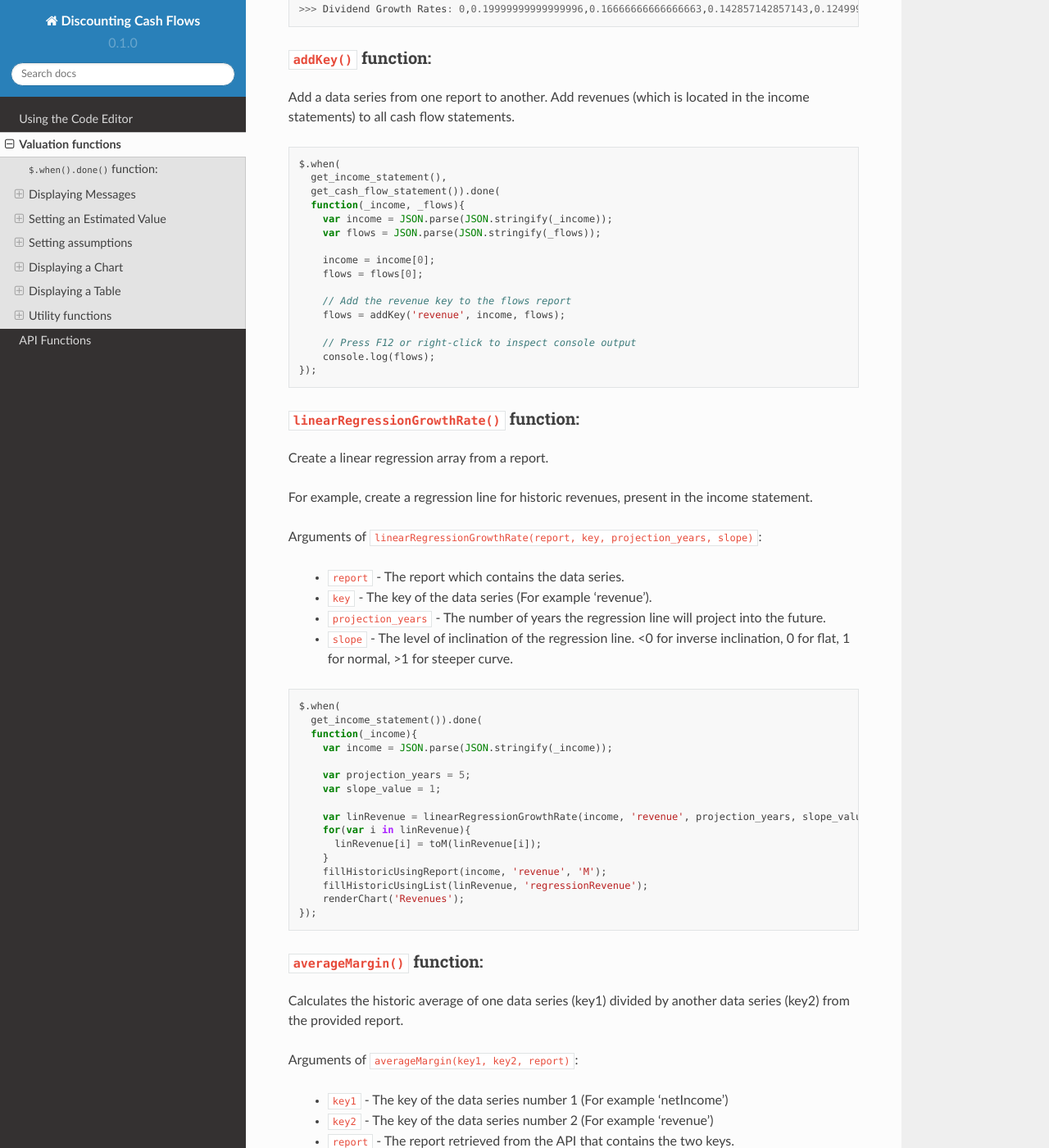
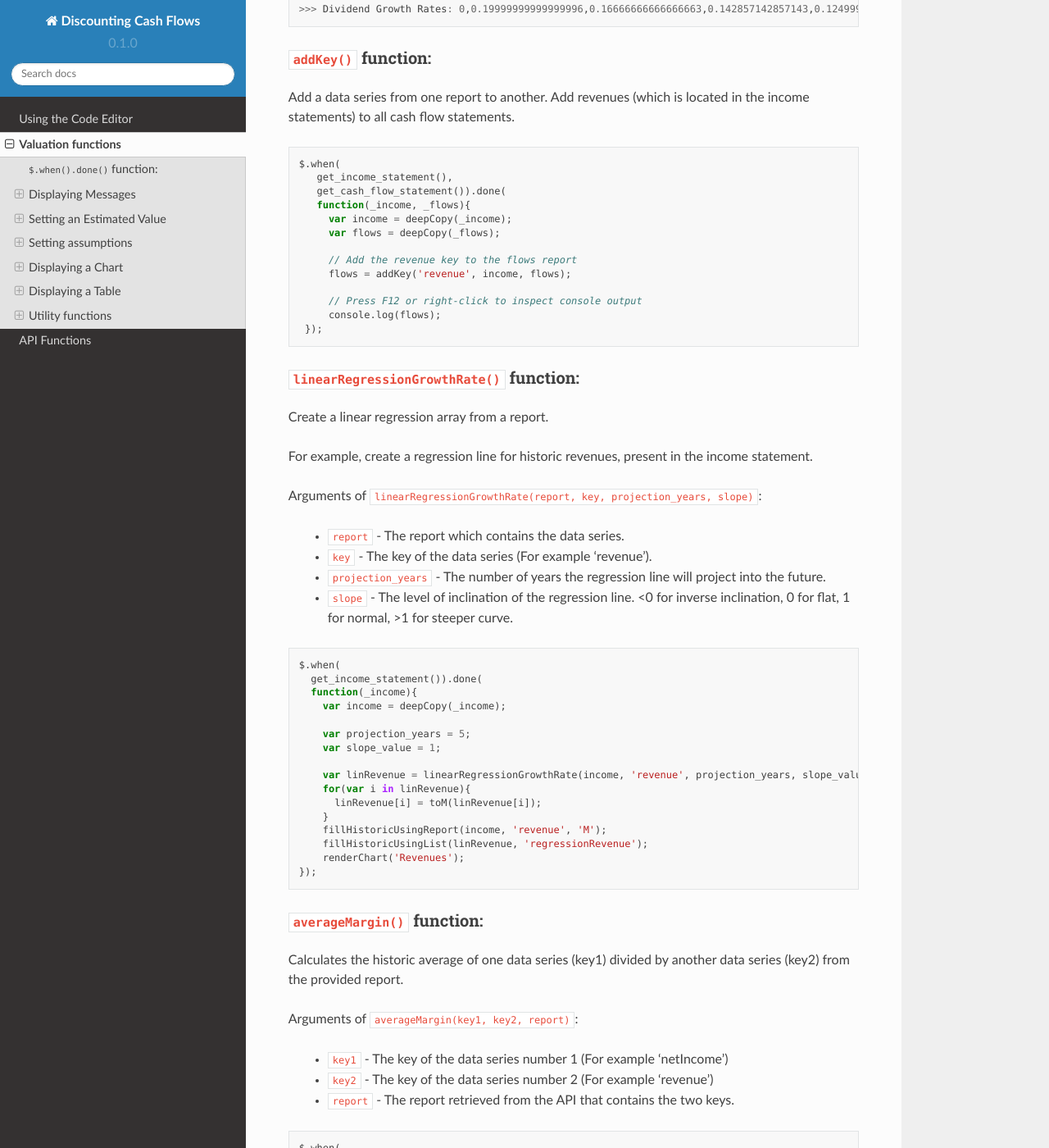
Before and after one commit to DiscountingCashFlows/readthedocs, a Sphinx documentation site: the page built from docs/source/functions.rst, in a window 1280 px wide and 1400 px high, scrolled down 11915 px. Shown: the whole window at 82% size. Built offline with Sphinx 7.4.7 and the Read the Docs theme 2.0.0, drawn with Linux system fonts in a browser that asks for light colours; some of the changed text lies outside the part shown.

Commit message:
Update functions.rst

```diff
--- a/docs/source/functions.rst
+++ b/docs/source/functions.rst
@@ -281,7 +281,7 @@
    $.when(
      get_income_statement()).done(
      function(_income){
-       var income = JSON.parse(JSON.stringify(_income));
+       var income = deepCopy(_income);
        // Adds the full history of eps from the income statements
        fillHistoricUsingReport(income, 'eps');
 
@@ -323,7 +323,7 @@
    $.when(
      get_income_statement()).done(
      function(_income){
-       var income = JSON.parse(JSON.stringify(_income));
+       var income = deepCopy(_income);
 
        // The ending year will be the report's ending year.
        fillHistoricUsingReport(income.slice(0,10), 'revenue', 'M');
@@ -365,7 +365,7 @@
    $.when(
      get_income_statement()).done(
      function(_income){
-       var income = JSON.parse(JSON.stringify(_income));
+       var income = deepCopy(_income);
        // Fill the chart with the revenues in the last 10 years of income statements, formatted to millions
        fillHistoricUsingReport(income.slice(0,10), 'revenue', 'M');
 
@@ -439,7 +439,7 @@
    $.when(
      get_income_statement()).done(
      function(_income){
-       var income = JSON.parse(JSON.stringify(_income));
+       var income = deepCopy(_income);
        print(reportKeyToList(income.slice(0,5), 'revenue', 'M'), 'List of revenues');
    });
 
@@ -482,7 +482,7 @@
    $.when(
      get_fx()).done(
      function(_fx){
-       var fx = JSON.parse(JSON.stringify(_fx));
+       var fx = deepCopy(_fx);
        var rate = fxRate(fx,  'USD', 'EUR');
        print(rate, 'FX Rate');
    });
@@ -572,22 +572,19 @@
 
 .. code-block:: javascript
 
- $.when(
-   get_income_statement(),
-   get_cash_flow_statement()).done(
-   function(_income, _flows){
-     var income = JSON.parse(JSON.stringify(_income));
-     var flows = JSON.parse(JSON.stringify(_flows));
+   $.when(
+      get_income_statement(),
+      get_cash_flow_statement()).done(
+      function(_income, _flows){
+        var income = deepCopy(_income);
+        var flows = deepCopy(_flows);
 
-     income = income[0];
-     flows = flows[0];
+        // Add the revenue key to the flows report
+        flows = addKey('revenue', income, flows);
 
-     // Add the revenue key to the flows report
-     flows = addKey('revenue', income, flows);
-
-     // Press F12 or right-click to inspect console output
-     console.log(flows);
- });
+        // Press F12 or right-click to inspect console output
+        console.log(flows);
+    });
 
 ``linearRegressionGrowthRate()`` function:
 ******************************************
@@ -611,7 +608,7 @@
  $.when(
    get_income_statement()).done(
    function(_income){
-     var income = JSON.parse(JSON.stringify(_income));
+     var income = deepCopy(_income);
 
      var projection_years = 5;
      var slope_value = 1;
@@ -643,7 +640,7 @@
    $.when(
      get_income_statement()).done(
      function(_income){
-       var income = JSON.parse(JSON.stringify(_income));
+       var income = deepCopy(_income);
 
        var averageNetIncomeMargin = averageMargin('netIncome', 'revenue', income);
        print(averageNetIncomeMargin, 'Average Net Income Margin', '%');
@@ -667,7 +664,7 @@
    $.when(
      get_income_statement()).done(
      function(_income){
-       var income = JSON.parse(JSON.stringify(_income));
+       var income = deepCopy(_income);
       // Average Revenue Growth Rate
        print(averageGrowthRate('revenue', income), 'Average Revenue Growth Rate', '%');
    });
@@ -712,7 +709,7 @@
    $.when(
      get_income_statement()).done(
      function(_income){
-       var income = JSON.parse(JSON.stringify(_income));
+       var income = deepCopy(_income);
        var growthYears = 3;
        var growthRate = 0.1;  // 10%
 
```
